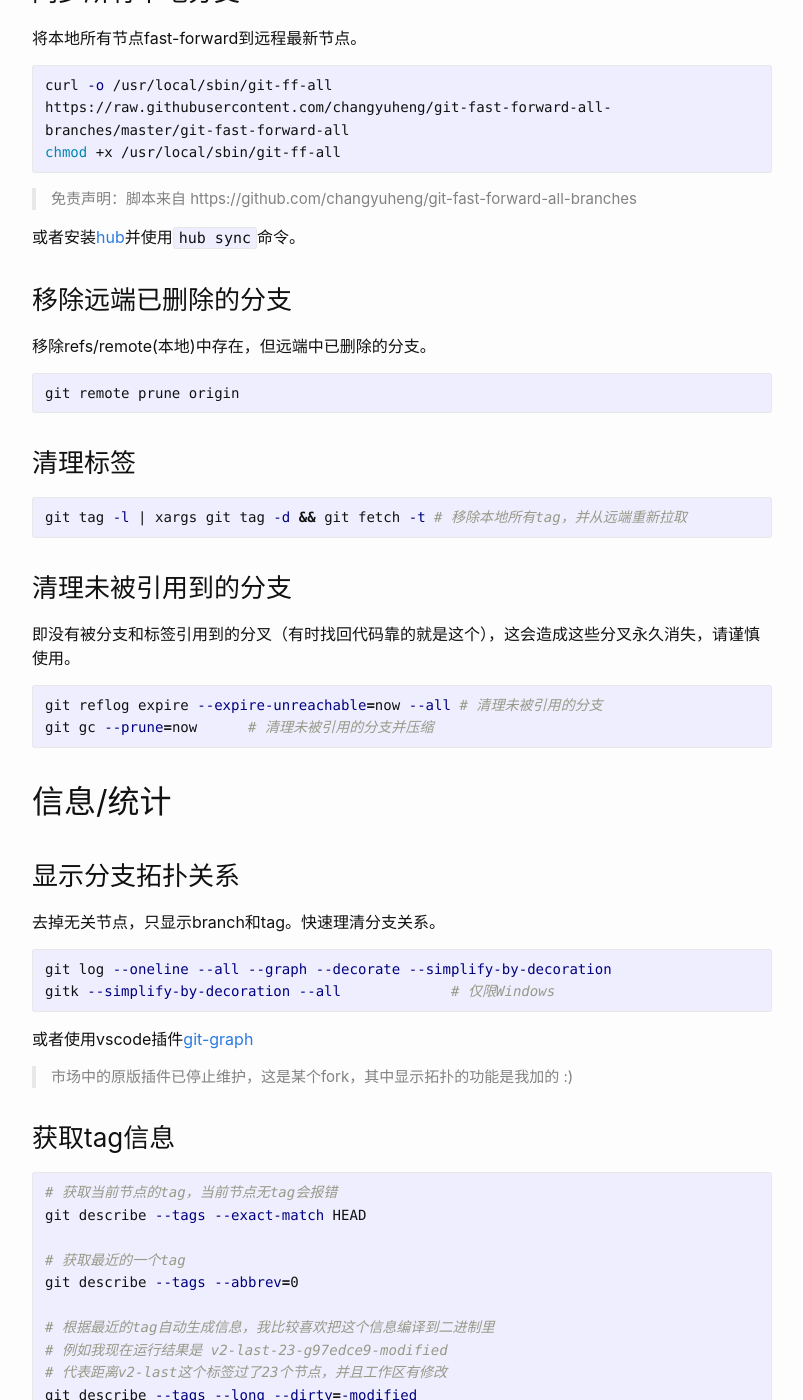
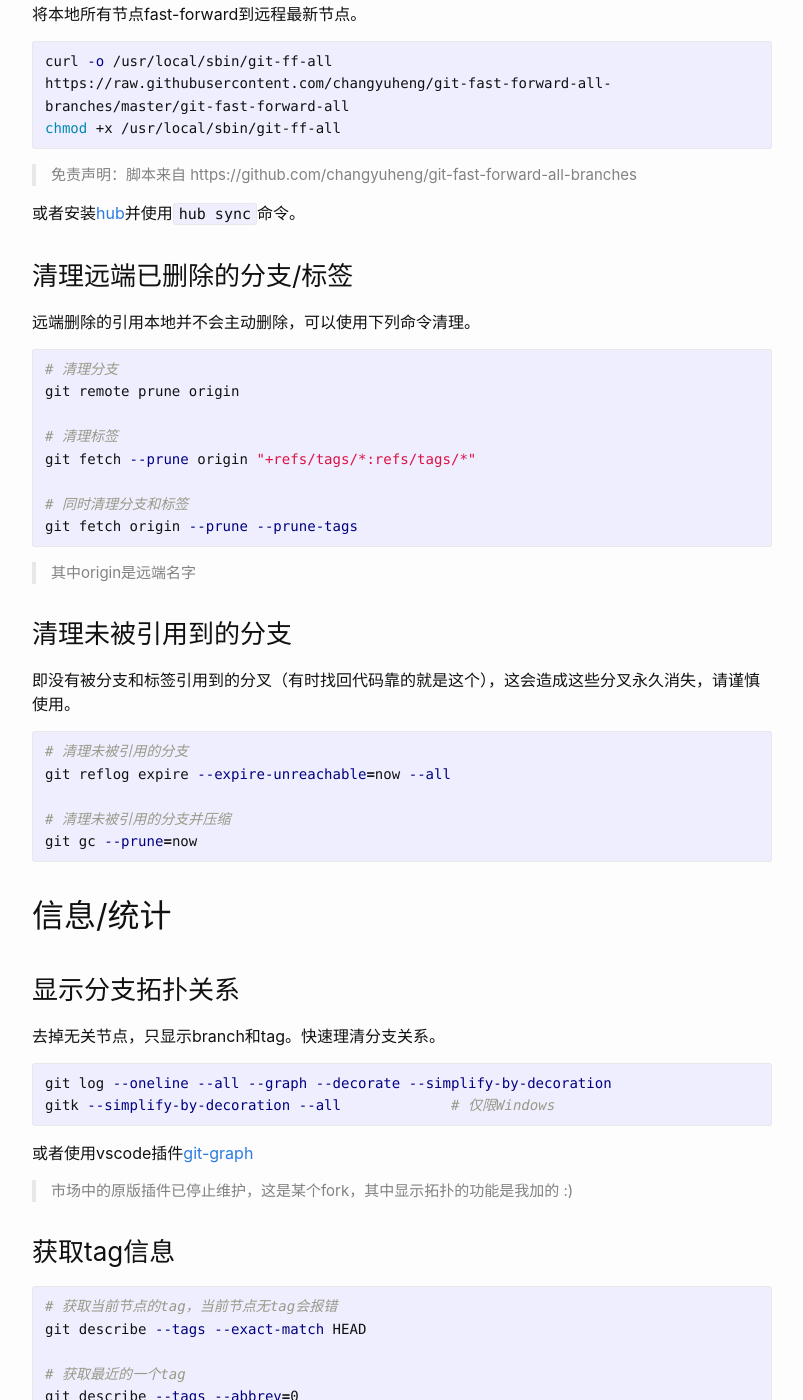
Before and after one commit to XUJINKAI/blog, a Jekyll site: the page built from _posts/2020-07-11-git常用命令.md, in a window 1280 px wide and 1400 px high, scrolled down 3862 px. Shown: the whole window, without its empty margins (238-1041 px from the left). Built offline with Jekyll 4.4.1, drawn with Linux system fonts in a browser that asks for light colours; comment, search, counter and statistics services are not loaded; the table of contents is made by our own code; some of the changed text lies outside the part shown.

Commit message:
update 《git命令技巧整理》

````diff
--- a/_posts/2020-07-11-git常用命令.md
+++ b/_posts/2020-07-11-git常用命令.md
@@ -158,27 +158,33 @@ chmod +x /usr/local/sbin/git-ff-all
 
 或者安装[hub](https://hub.github.com/)并使用`hub sync`命令。
 
-### 移除远端已删除的分支
+### 清理远端已删除的分支/标签
 
-移除refs/remote(本地)中存在，但远端中已删除的分支。
+远端删除的引用本地并不会主动删除，可以使用下列命令清理。
 
 ```bash
+# 清理分支
 git remote prune origin
+
+# 清理标签
+git fetch --prune origin "+refs/tags/*:refs/tags/*"
+
+# 同时清理分支和标签
+git fetch origin --prune --prune-tags
 ```
 
-### 清理标签
-
-```bash
-git tag -l | xargs git tag -d && git fetch -t # 移除本地所有tag，并从远端重新拉取
-```
+> 其中origin是远端名字
 
 ### 清理未被引用到的分支
 
 即没有被分支和标签引用到的分叉（有时找回代码靠的就是这个），这会造成这些分叉永久消失，请谨慎使用。
 
 ```bash
-git reflog expire --expire-unreachable=now --all # 清理未被引用的分支
-git gc --prune=now      # 清理未被引用的分支并压缩
+# 清理未被引用的分支
+git reflog expire --expire-unreachable=now --all
+
+# 清理未被引用的分支并压缩
+git gc --prune=now
 ```
 
 ## 信息/统计
@@ -207,7 +213,7 @@ git describe --tags --abbrev=0
 
 # 根据最近的tag自动生成信息，我比较喜欢把这个信息编译到二进制里
 # 例如我现在运行结果是 v2-last-23-g97edce9-modified
-# 代表距离v2-last这个标签过了23个节点，并且工作区有修改
+# 代表距离v2-last这个标签过了23个节点，hash是97edce9，并且工作区有修改
 git describe --tags --long --dirty=-modified
 ```
 
````
Also changed, not shown: other parts of _posts/2020-07-11-git常用命令.md (+4 -4 lines).
